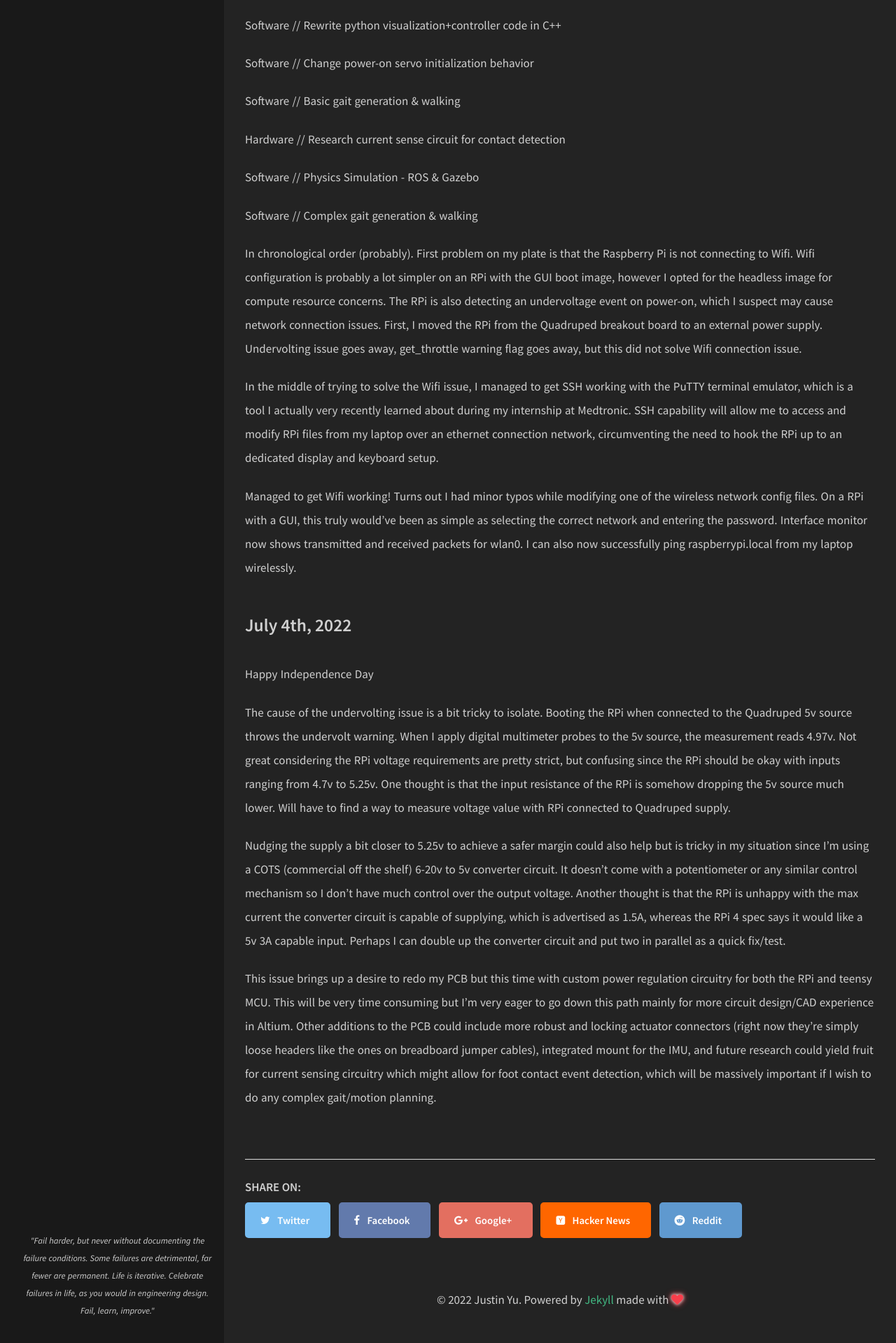
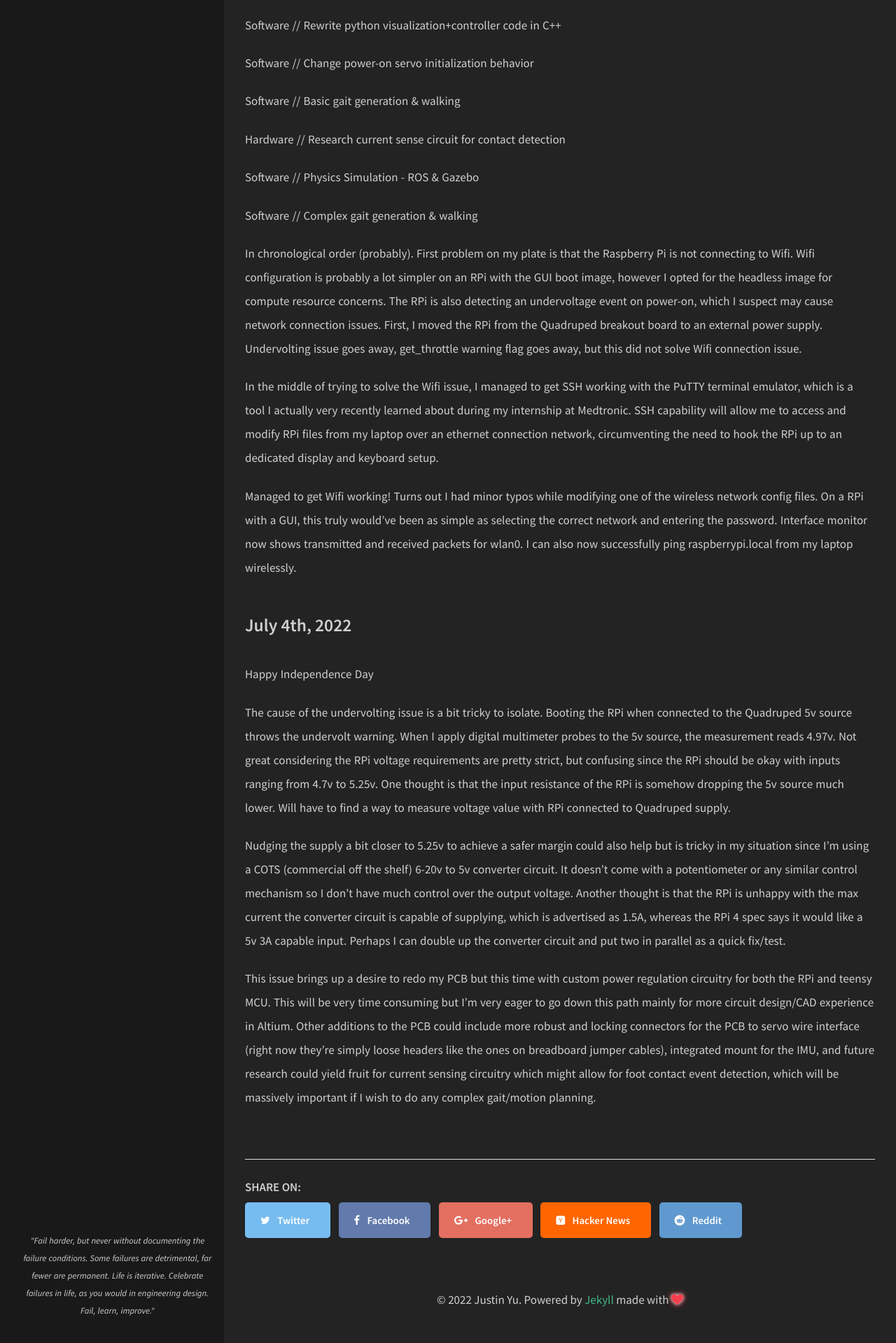
Before and after one commit to uynitsuj/uynitsuj.github.io, a Jekyll site: the page built from _posts/2022-07-03-quadruped-documentation.md, in a window 1280 px wide. Shown: the part 949-2868 px from the top of the page at 70% size. Built offline with Jekyll 4.4.1, drawn with Linux system fonts in a browser that asks for light colours.

Commit message:
Update 2022-07-03-quadruped-documentation.md

```diff
--- a/_posts/2022-07-03-quadruped-documentation.md
+++ b/_posts/2022-07-03-quadruped-documentation.md
@@ -44,4 +44,4 @@
 
 Nudging the supply a bit closer to 5.25v to achieve a safer margin could also help but is tricky in my situation since I’m using a COTS (commercial off the shelf) 6-20v to 5v converter circuit. It doesn’t come with a potentiometer or any similar control mechanism so I don’t have much control over the output voltage. Another thought is that the RPi is unhappy with the max current the converter circuit is capable of supplying, which is advertised as 1.5A, whereas the RPi 4 spec says it would like a 5v 3A capable input. Perhaps I can double up the converter circuit and put two in parallel as a quick fix/test.
 
-This issue brings up a desire to redo my PCB but this time with custom power regulation circuitry for both the RPi and teensy MCU. This will be very time consuming but I’m very eager to go down this path mainly for more circuit design/CAD experience in Altium. Other additions to the PCB could include more robust and locking actuator connectors (right now they’re simply loose headers like the ones on breadboard jumper cables), integrated mount for the IMU, and future research could yield fruit for current sensing circuitry which might allow for foot contact event detection, which will be massively important if I wish to do any complex gait/motion planning.
+This issue brings up a desire to redo my PCB but this time with custom power regulation circuitry for both the RPi and teensy MCU. This will be very time consuming but I’m very eager to go down this path mainly for more circuit design/CAD experience in Altium. Other additions to the PCB could include more robust and locking connectors for the PCB to servo wire interface (right now they’re simply loose headers like the ones on breadboard jumper cables), integrated mount for the IMU, and future research could yield fruit for current sensing circuitry which might allow for foot contact event detection, which will be massively important if I wish to do any complex gait/motion planning.
```
